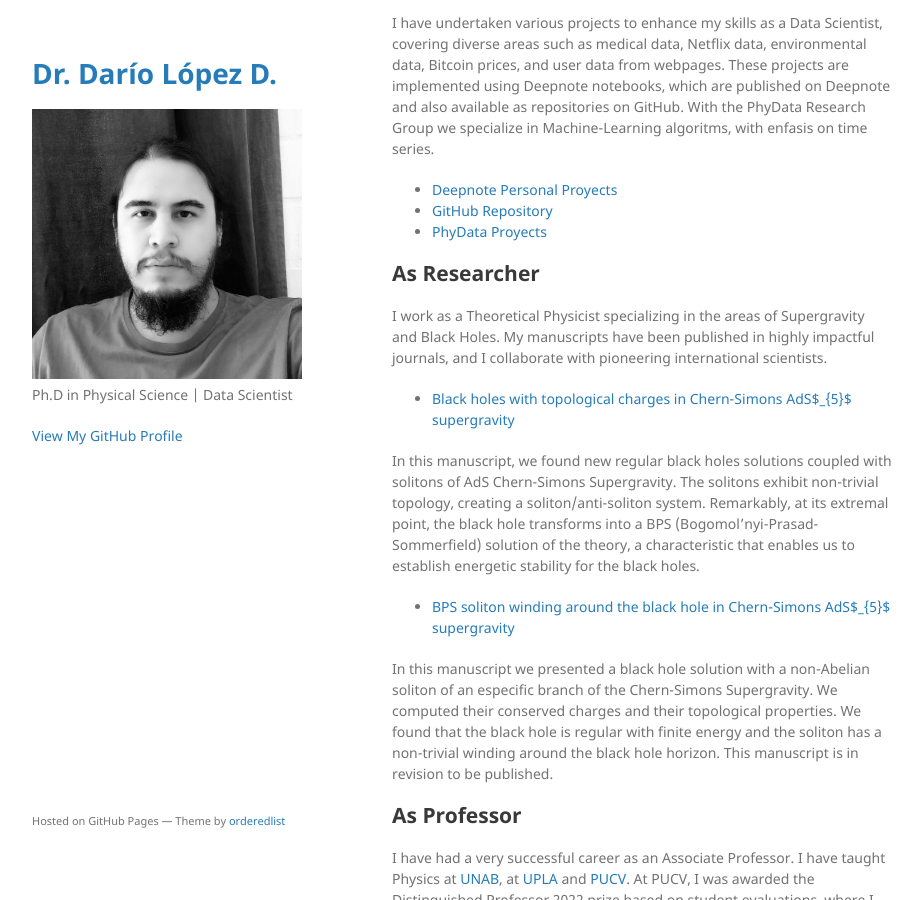
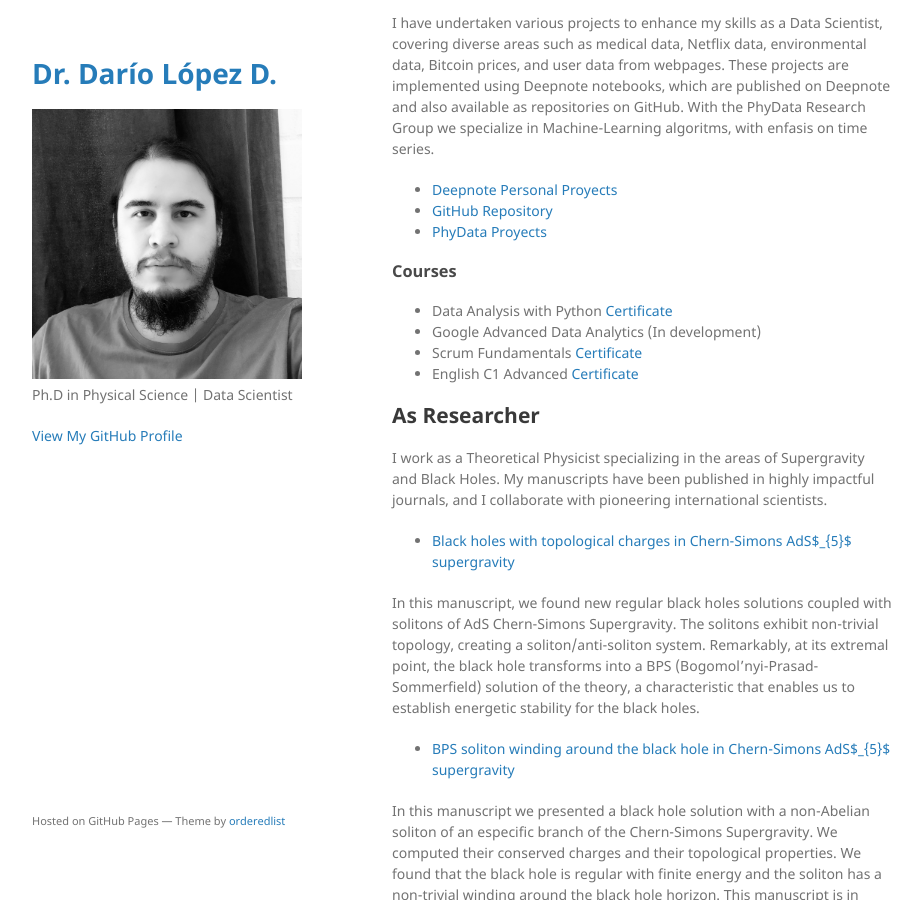
Before and after one commit to dariolopezd/dariolopezd.github.io, a Jekyll site: the page built from index.md, in a window 1280 px wide and 900 px high, scrolled down 391 px. Shown: the whole window, without its empty margins (178-1100 px from the left). Built offline with Jekyll 4.4.1, drawn with Linux system fonts in a browser that asks for light colours; our own code applies the rules of GitHub Pages for plain Markdown files.

Commit message:
Update index.md

```diff
--- a/index.md
+++ b/index.md
@@ -130,7 +130,14 @@ I have undertaken various projects to enhance my skills as a Data Scientist, cov
 
 *   [Deepnote Personal Proyects](https://deepnote.com/@dario-lopez-diaz)
 *   [GitHub Repository](https://github.com/dariolopezd)
-*   [PhyData Proyects](https://phydata.github.io/)
+*   [PhyData Proyects](https://phydata.github.io/projects)
+
+### Courses
+
+* Data Analysis with Python [Certificate](https://www.freecodecamp.org/certification/fcca74d006c-0464-4cea-a240-887da077db73/data-analysis-with-python-v7)
+* Google Advanced Data Analytics (In development)
+* Scrum Fundamentals [Certificate](https://www.scrumstudy.com/certification/verify?type=SFC&number=984445)
+* English C1 Advanced [Certificate](https://www.efset.org/cert/RowSfU)
 
 ## As Researcher
 I work as a Theoretical Physicist specializing in the areas of Supergravity and Black Holes. My manuscripts have been published in highly impactful journals, and I collaborate with pioneering international scientists.
```
